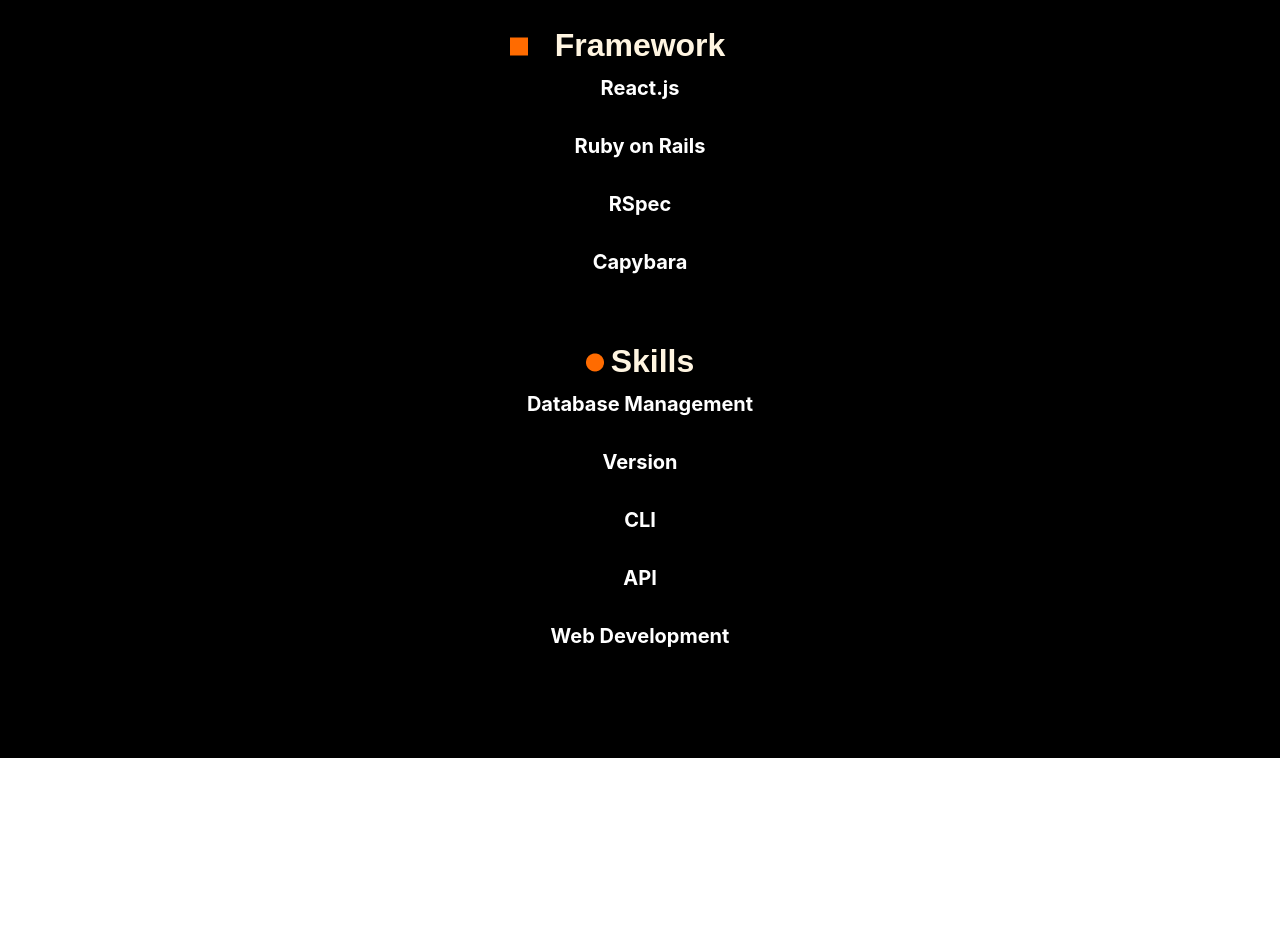
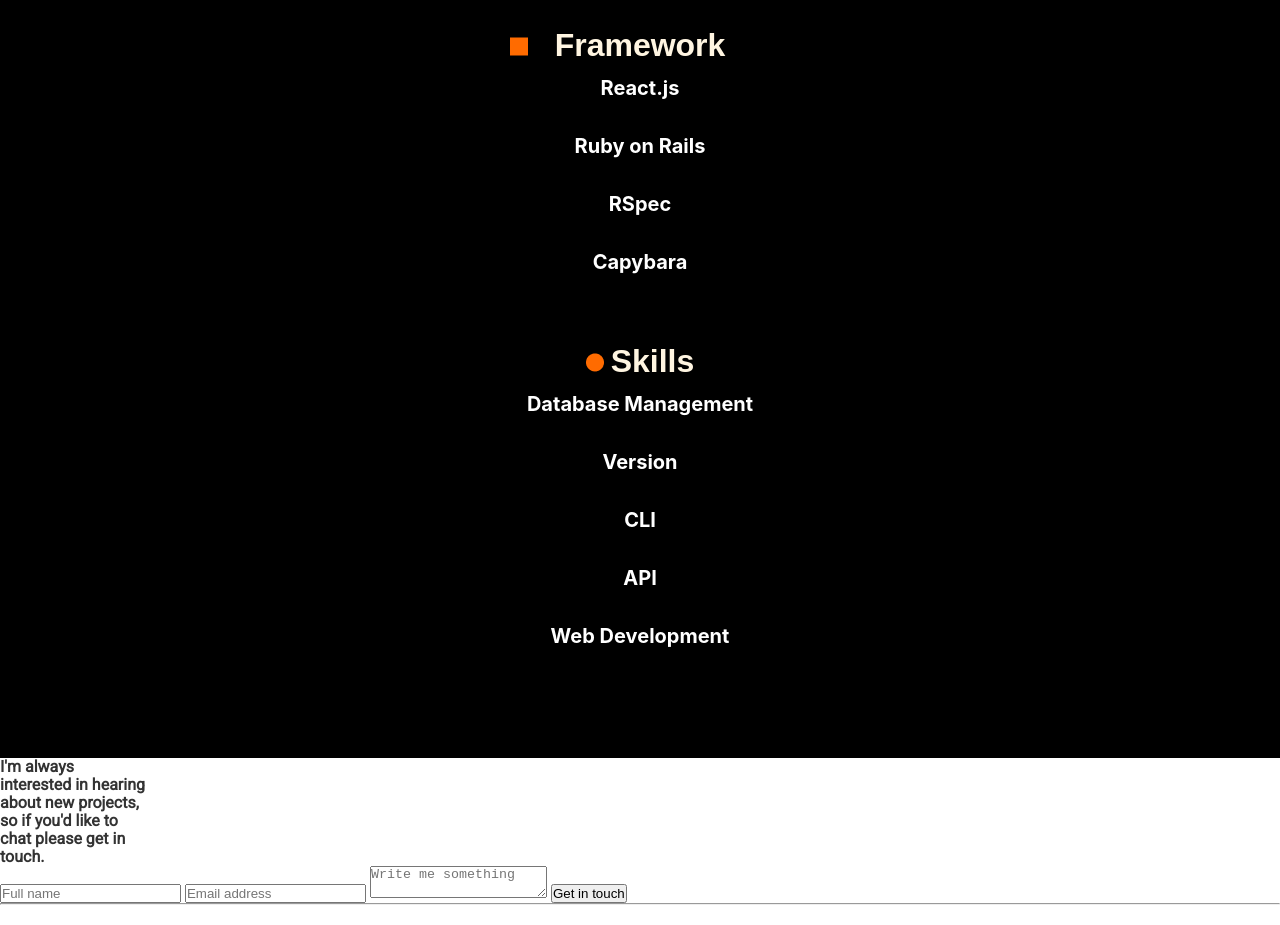
Before and after one commit to Blessman-Newton/Portfolio, a website: page index.html in a window 1280 px wide. Shown: the part 4311-5236 px from the top of the page. Before the commit the page ends 5069 px from the top, so only its background shows below. Drawn offline with Linux system fonts and the light colour scheme.

Commit message:
Add index.html

```diff
--- a/index.html
+++ b/index.html
@@ -220,6 +220,26 @@
             </div>
         </div>
     </section>
+    <section class="contact-form">
+        <div class="contact-info">
+            <p>
+                I'm always <br> interested in
+                hearing <br> about new projects,
+                <br> so if you'd like to <br> chat please
+                get in <br> touch.
+            </p>
+        </div>
+        <form action="https://formspree.io/f/mdovbjlz" method="post">
+            <div class="form-group">
+                <input class="input" type="text" name="name" maxlength="30" placeholder="Full name" rows="10" required>
+                <input class="input" type="email" name="email" placeholder="Email address" required>
+                <textarea name="send" maxlength="500" required placeholder="Write me something"></textarea>
+                <input class="submit" type="submit" value="Get in touch">
+            </div>
+        </form>
+    </section>
+    <hr>
+
 </body>
 
 </html>
```
